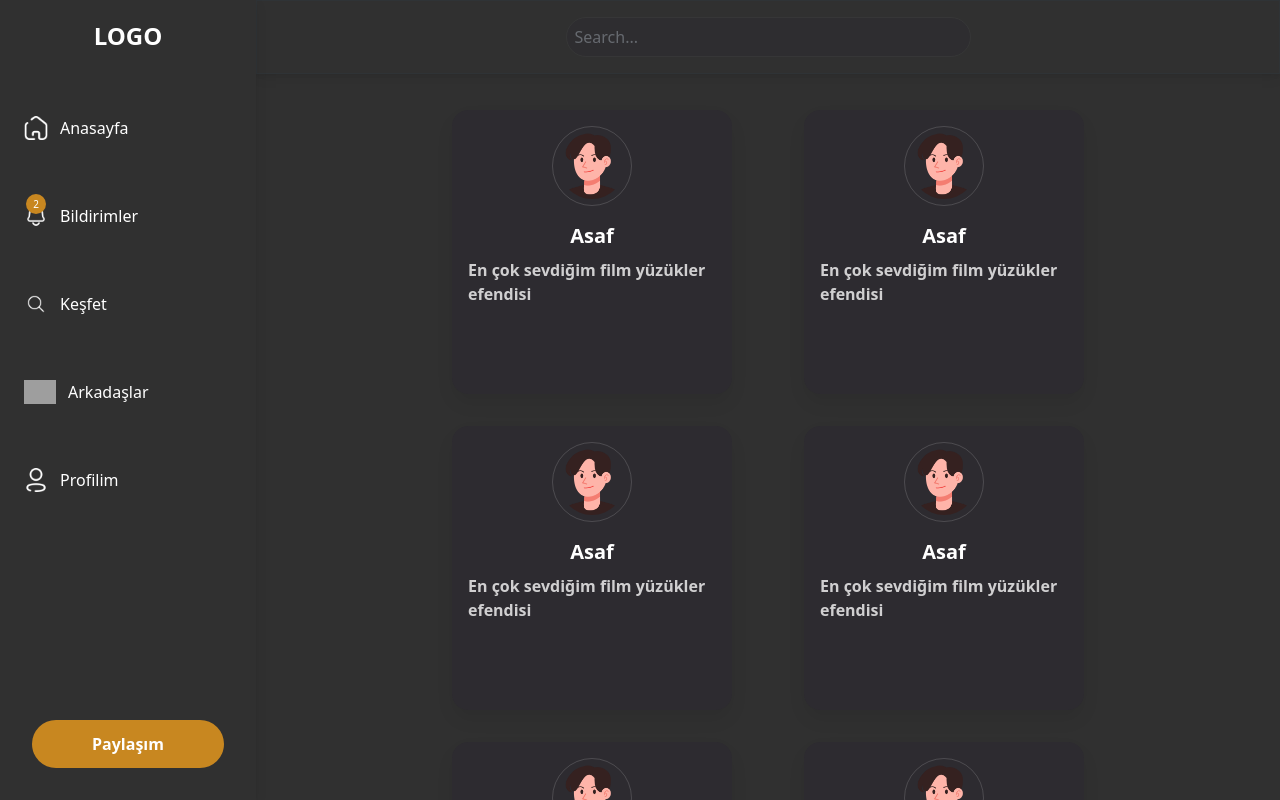
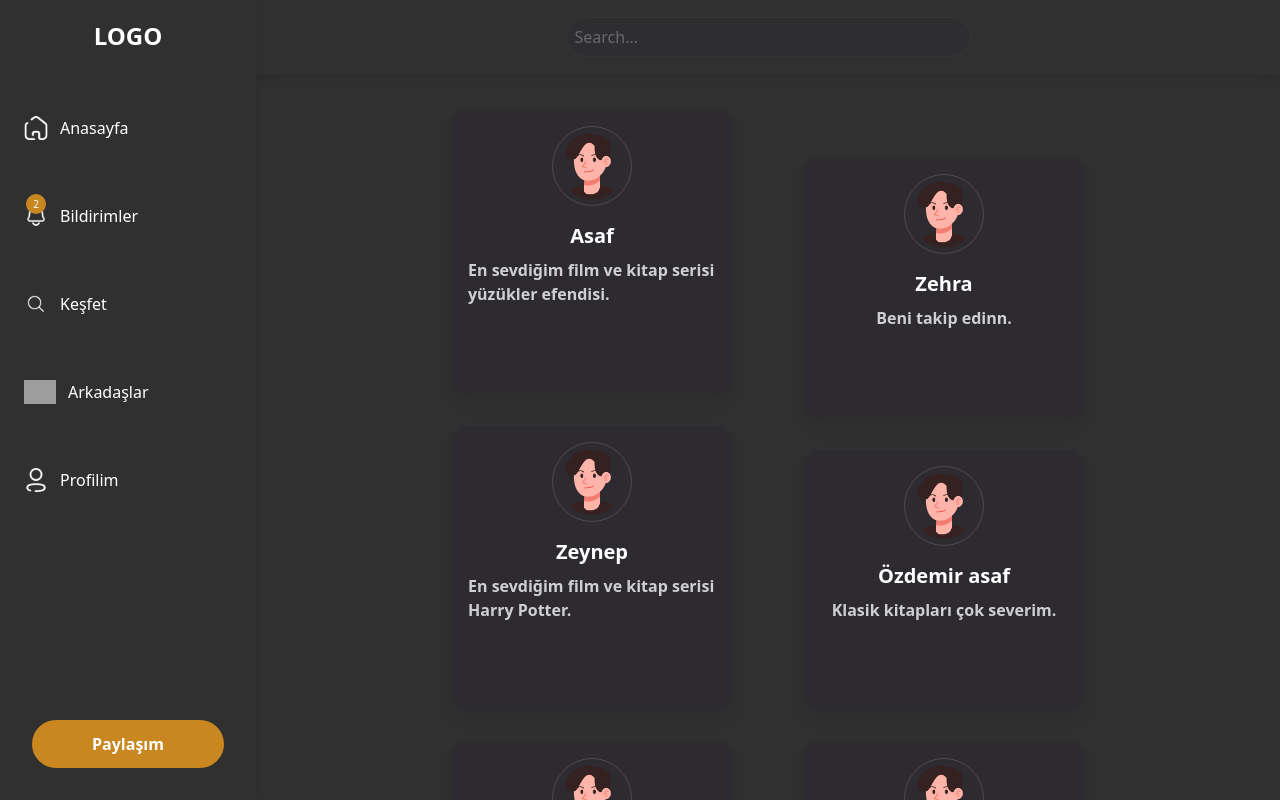
Before and after one commit to ozdemirasaf/Inkspire, a React (Vite) app: page /arkadaslar in a window 1280 px wide. Built offline with nearby package versions, Linux system fonts and the light colour scheme; grey boxes are pictures that could not be loaded.

Commit message:
The design of the profile page is being prepared.

```diff
--- a/src/components/friendsAdd/index.jsx
+++ b/src/components/friendsAdd/index.jsx
@@ -6,23 +6,29 @@ console.log(friendsAdd);
 
 export default function FriendsAdd() {
 
+    const half = Math.floor(friendsAdd.length / 2);
+    const firstHalf = friendsAdd.slice(0, half);
+    const secondHalf = friendsAdd.slice(half);
+
     return (
         <div className="flex flex-wrap items-center justify-center gap-8">
 
             <div className="h-full flex p-5 flex-col gap-8 w-full sm:w-auto">
-                <Link>
+
+                {firstHalf.map(firstItem => (
+                    <Link key={firstItem.id}>
                         <div className="bg-[#2d2b30] w-full sm:w-[17.5rem] rounded-2xl p-4 flex flex-col gap-5 shadow-custom transform transition-transform hover:translate-y-[-5px] hover:cursor-pointer">
                             <div className="flex justify-center items-center">
                                 <img
-                                src="/images/boy.png"
+                                    src={firstItem.avatar}
                                     className="w-20 h-20 rounded-full border border-[#ffffff27] p-1.5"
                                     alt=""
                                 />
                             </div>
                             <div className="flex justify-center items-center flex-col gap-3">
-                            <h4 className="text-white text-[20px] font-bold leading-5">Asaf</h4>
+                                <h4 className="text-white text-[20px] font-bold leading-5">{firstItem.userName}</h4>
                                 <p className="text-[16px] text-[#ffffffc6] font-semibold">
-                                En çok sevdiğim film yüzükler efendisi
+                                    {firstItem.bio}
                                 </p>
                             </div>
 
@@ -33,21 +39,28 @@ export default function FriendsAdd() {
                             </div>
                         </div>
                     </Link>
+                ))}
 
 
-                <Link>
+            </div>
+
+            <div className="h-full flex p-5 flex-col gap-8 w-full sm:w-auto">
+
+                {
+                    secondHalf.map(secondItem => (
+                        <Link key={secondItem.id}>
                             <div className="bg-[#2d2b30] w-full sm:w-[17.5rem] rounded-2xl p-4 flex flex-col gap-5 shadow-custom transform transition-transform hover:translate-y-[-5px] hover:cursor-pointer">
                                 <div className="flex justify-center items-center">
                                     <img
-                                src="/images/boy.png"
+                                        src={secondItem.avatar}
                                         className="w-20 h-20 rounded-full border border-[#ffffff27] p-1.5"
                                         alt=""
                                     />
                                 </div>
                                 <div className="flex justify-center items-center flex-col gap-3">
-                            <h4 className="text-white text-[20px] font-bold leading-5">Asaf</h4>
+                                    <h4 className="text-white text-[20px] font-bold leading-5">{secondItem.userName}</h4>
                                     <p className="text-[16px] text-[#ffffffc6] font-semibold">
-                                En çok sevdiğim film yüzükler efendisi
+                                        {secondItem.bio}
                                     </p>
                                 </div>
 
@@ -58,105 +71,10 @@ export default function FriendsAdd() {
                                 </div>
                             </div>
                         </Link>
+                    ))
+                }
 
-                <Link>
-                    <div className="bg-[#2d2b30] w-full sm:w-[17.5rem] rounded-2xl p-4 flex flex-col gap-5 shadow-custom transform transition-transform hover:translate-y-[-5px] hover:cursor-pointer">
-                        <div className="flex justify-center items-center">
-                            <img
-                                src="/images/boy.png"
-                                className="w-20 h-20 rounded-full border border-[#ffffff27] p-1.5"
-                                alt=""
-                            />
-                        </div>
-                        <div className="flex justify-center items-center flex-col gap-3">
-                            <h4 className="text-white text-[20px] font-bold leading-5">Asaf</h4>
-                            <p className="text-[16px] text-[#ffffffc6] font-semibold">
-                                En çok sevdiğim film yüzükler efendisi
-                            </p>
-                        </div>
 
-                        <div className="flex items-center justify-center opacity-0 hover:opacity-100 transition-opacity duration-300 mt-4">
-                            <Link>
-                                <img src="images/friendsAdd.png" className="w-9 h-9" alt="" />
-                            </Link>
-                        </div>
-                    </div>
-                </Link>
-
-            </div>
-
-            <div className="h-full flex p-5 flex-col gap-8 w-full sm:w-auto">
-                <Link>
-                    <div className="bg-[#2d2b30] w-full sm:w-[17.5rem] rounded-2xl p-4 flex flex-col gap-5 shadow-custom transform transition-transform hover:translate-y-[-5px] hover:cursor-pointer">
-                        <div className="flex justify-center items-center">
-                            <img
-                                src="/images/boy.png"
-                                className="w-20 h-20 rounded-full border border-[#ffffff27] p-1.5"
-                                alt=""
-                            />
-                        </div>
-                        <div className="flex justify-center items-center flex-col gap-3">
-                            <h4 className="text-white text-[20px] font-bold leading-5">Asaf</h4>
-                            <p className="text-[16px] text-[#ffffffc6] font-semibold">
-                                En çok sevdiğim film yüzükler efendisi
-                            </p>
-                        </div>
-
-                        <div className="flex items-center justify-center opacity-0 hover:opacity-100 transition-opacity duration-300 mt-4">
-                            <Link>
-                                <img src="images/friendsAdd.png" className="w-9 h-9" alt="" />
-                            </Link>
-                        </div>
-                    </div>
-                </Link>
-
-                <Link>
-                    <div className="bg-[#2d2b30] w-full sm:w-[17.5rem] rounded-2xl p-4 flex flex-col gap-5 shadow-custom transform transition-transform hover:translate-y-[-5px] hover:cursor-pointer">
-                        <div className="flex justify-center items-center">
-                            <img
-                                src="/images/boy.png"
-                                className="w-20 h-20 rounded-full border border-[#ffffff27] p-1.5"
-                                alt=""
-                            />
-                        </div>
-                        <div className="flex justify-center items-center flex-col gap-3">
-                            <h4 className="text-white text-[20px] font-bold leading-5">Asaf</h4>
-                            <p className="text-[16px] text-[#ffffffc6] font-semibold">
-                                En çok sevdiğim film yüzükler efendisi
-                            </p>
-                        </div>
-
-                        <div className="flex items-center justify-center opacity-0 hover:opacity-100 transition-opacity duration-300 mt-4">
-                            <Link>
-                                <img src="images/friendsAdd.png" className="w-9 h-9" alt="" />
-                            </Link>
-                        </div>
-                    </div>
-                </Link>
-
-                <Link>
-                    <div className="bg-[#2d2b30] w-full sm:w-[17.5rem] rounded-2xl p-4 flex flex-col gap-5 shadow-custom transform transition-transform hover:translate-y-[-5px] hover:cursor-pointer">
-                        <div className="flex justify-center items-center">
-                            <img
-                                src="/images/boy.png"
-                                className="w-20 h-20 rounded-full border border-[#ffffff27] p-1.5"
-                                alt=""
-                            />
-                        </div>
-                        <div className="flex justify-center items-center flex-col gap-3">
-                            <h4 className="text-white text-[20px] font-bold leading-5">Asaf</h4>
-                            <p className="text-[16px] text-[#ffffffc6] font-semibold">
-                                En çok sevdiğim film yüzükler efendisi
-                            </p>
-                        </div>
-
-                        <div className="flex items-center justify-center opacity-0 hover:opacity-100 transition-opacity duration-300 mt-4">
-                            <Link>
-                                <img src="images/friendsAdd.png" className="w-9 h-9" alt="" />
-                            </Link>
-                        </div>
-                    </div>
-                </Link>
             </div>
 
         </div >
--- a/src/layouts/sidebar/index.jsx
+++ b/src/layouts/sidebar/index.jsx
@@ -81,7 +81,7 @@ export default function Sidebar() {
                             </li>
                         </Link>
 
-                        <Link to="profil" className="hover:bg-[#ffffff1a] transition-colors p-2 rounded-lg h-12 flex items-center">
+                        <Link to="profile" className="hover:bg-[#ffffff1a] transition-colors p-2 rounded-lg h-12 flex items-center">
                             <li className="flex items-center text-white gap-3 w-full h-full">
                                 <img src="images/profile.png" alt="Profil" className="h-6" />
                                 <span>Profilim</span>
--- a/src/pages/notification/index.jsx
+++ b/src/pages/notification/index.jsx
@@ -1,31 +1,48 @@
 import { Link } from "react-router-dom";
+import { Notifications } from "../../posts";
+import { useHover } from '@uidotdev/usehooks';
+import classNames from 'classnames';
 
-export default function Friends() {
+export default function Notification() {
+
+
+
     return (
-        <div className="h-full flex p-5">
-            <Link>
-                <div className="bg-[#2d2b30] w-[17.5rem] rounded-2xl p-4 flex flex-col gap-5 shadow-custom transform transition-transform hover:translate-y-[-5px] hover:cursor-pointer">
-                    <div className="flex justify-center items-center">
-                        <img
-                            src="/images/boy.png"
-                            className="w-20 h-20 rounded-full border border-[#ffffff27] p-1.5"
-                            alt=""
-                        />
-                    </div>
-                    <div className="flex justify-center items-center flex-col gap-3">
-                        <h4 className="text-white text-[20px] font-bold leading-5">Asaf</h4>
-                        <p className="text-[16px] text-[#ffffffc6] font-semibold">
-                            En çok sevdiğim film yüzükler efendisi
-                        </p>
-                    </div>
+        <ul className="p-5 flex flex-col gap-5">
+            {Notifications.map(notification => {
+                const [ref, hovering] = useHover();
 
-                    <div className="flex items-center justify-center opacity-0 hover:opacity-100 transition-opacity duration-300 mt-4">
-                        <Link>
-                            <img src="images/friendsAdd.png" className="w-9 h-9" alt="" />
-                        </Link>
-                    </div>
-                </div>
-            </Link>
-        </div>
-    );
+                return (
+                    <li key={notification.id}>
+
+                        <div className="h-full flex justify-center">
+                            <Link ref={ref} className="hover:shadow-custom transition-shadow">
+                                <div className="bg-[#2d2b30] md:w-[48.813rem] h-[8.125rem] hover:shadow-layouts transition-shadow rounded-2xl flex p-2 items-center gap-4">
+                                    <div className="flex justify-center items-center text-white border border-[#3c3d3e] rounded-2xl p-1.5">
+                                        <img src={notification.userAvatar} className="rounded-2xl w-16 h-16" alt="" />
+                                    </div>
+
+                                    <div className="flex flex-col gap-2">
+                                        <h3 className="text-[18px] font-bold text-[#ffffffe3] leading-5">{notification.userName}</h3>
+                                        <p className="text-[16px] font-medium text-[#e5e7eb] leading-5">{notification.notificationDescription}</p>
+                                    </div>
+
+
+                                    <div
+                                        className={classNames(`flex justify-end flex-1 mr-5 transition-opacity duration-300`, {
+                                            'opacity-100': hovering, 'opacity-0': !hovering
+                                        })}
+                                    >
+                                        <img src="/images/x.png" className="w-4" alt="close icon" />
+                                    </div>
+
+                                </div>
+                            </Link>
+                        </div>
+                    </li >
+                )
+            })}
+
+        </ul >
+    )
 }
--- a/src/routers/index.jsx
+++ b/src/routers/index.jsx
@@ -4,6 +4,7 @@ import Home from '../pages/home'
 import Notification from '../pages/notification'
 import Discover from '../pages/discover'
 import Friends from '../pages/friends'
+import Profile from '../pages/profile'
 
 const router = createBrowserRouter([
     {
@@ -14,6 +15,7 @@ const router = createBrowserRouter([
             { path: 'bildirimler', element: <Notification /> },
             { path: 'kesfet', element: <Discover /> },
             { path: 'arkadaslar', element: <Friends /> },
+            { path: 'profile', element: <Profile /> },
 
         ]
     }
```
Also changed, not shown: src/components/settings/index.jsx (added, +8 -0 lines), src/components/trendPosts/index.jsx (added, +39 -0 lines), src/layouts/main.jsx (+13 -4 lines), src/layouts/right-sidebar/index.jsx (+5 -33 lines), src/pages/profile/index.jsx (added, +8 -0 lines). Lines whose indentation alone changed are shown as unchanged.
